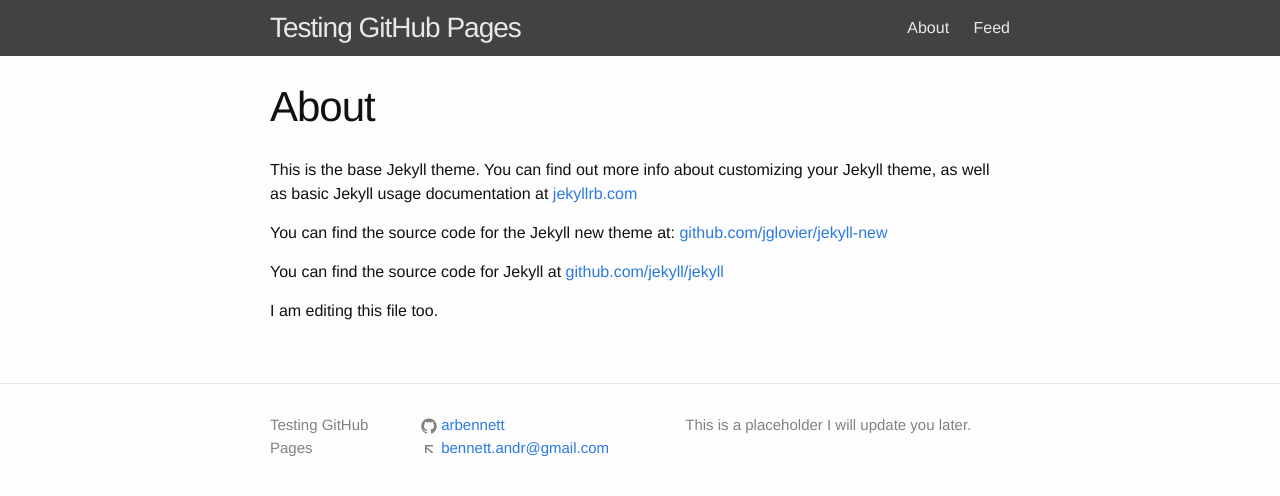
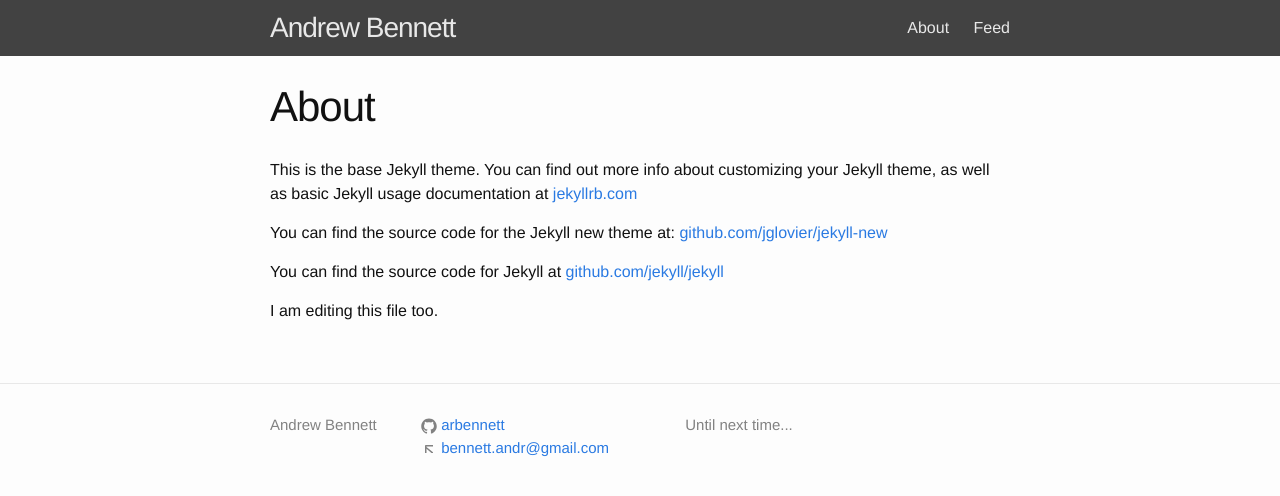
Before and after one commit to arbennett/arbennett.github.io, a Jekyll site: the page built from about.md, in a window 1280 px wide. Shown: the top 496 px of the page. Built offline with Jekyll 4.4.1, drawn with Linux system fonts in a browser that asks for light colours.

Commit message:
Update _config.yml

```diff
--- a/_config.yml
+++ b/_config.yml
@@ -1,8 +1,8 @@
 # Site settings
-title: Testing GitHub Pages
+title: Andrew Bennett
 email: bennett.andr@gmail.com
 description: > # this means to ignore newlines until "baseurl:"
-  This is a placeholder I will update you later.
+  Until next time...
 baseurl: "" # the subpath of your site, e.g. /blog/
 url: "http://arbennett.com" # the base hostname & protocol for your site
 
```
